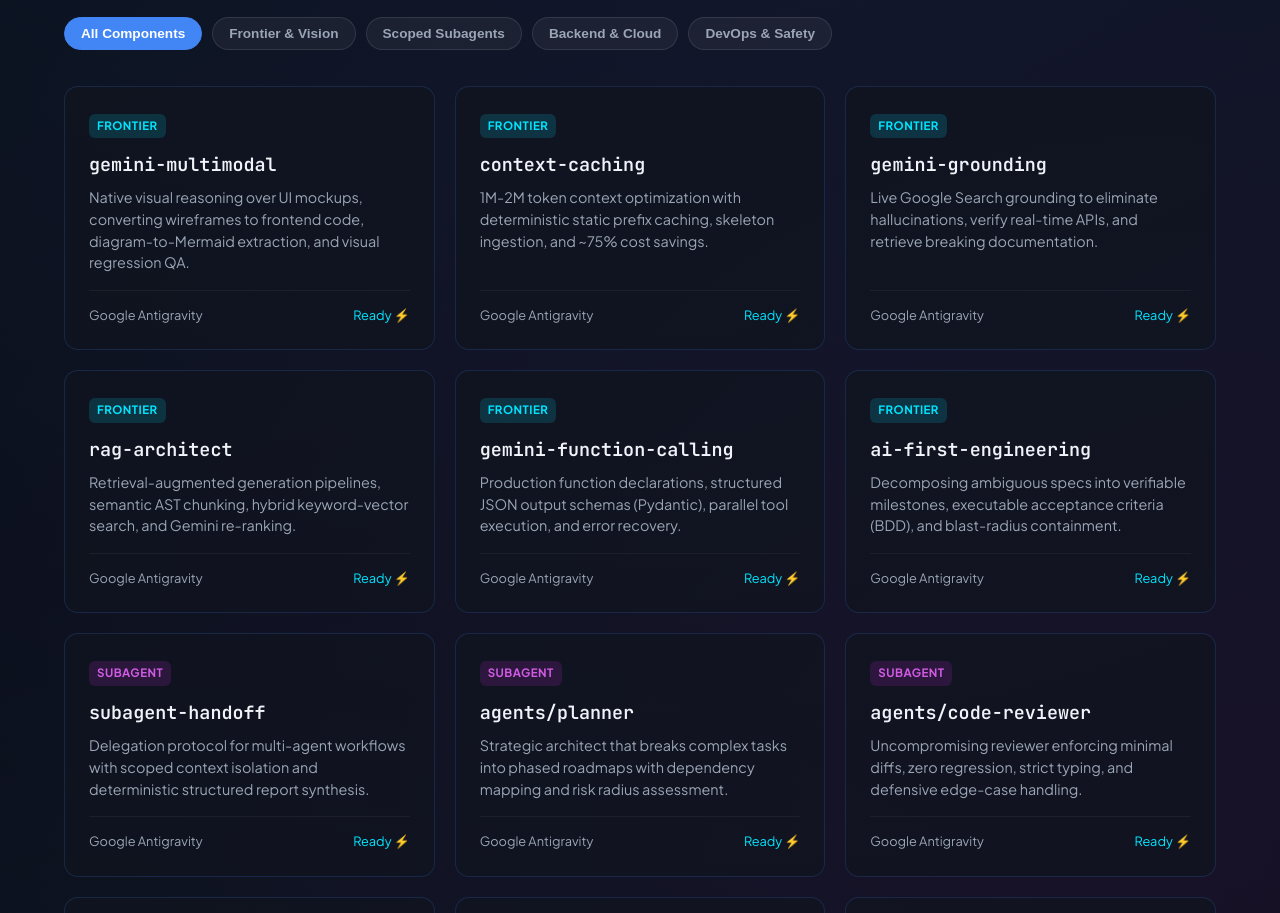
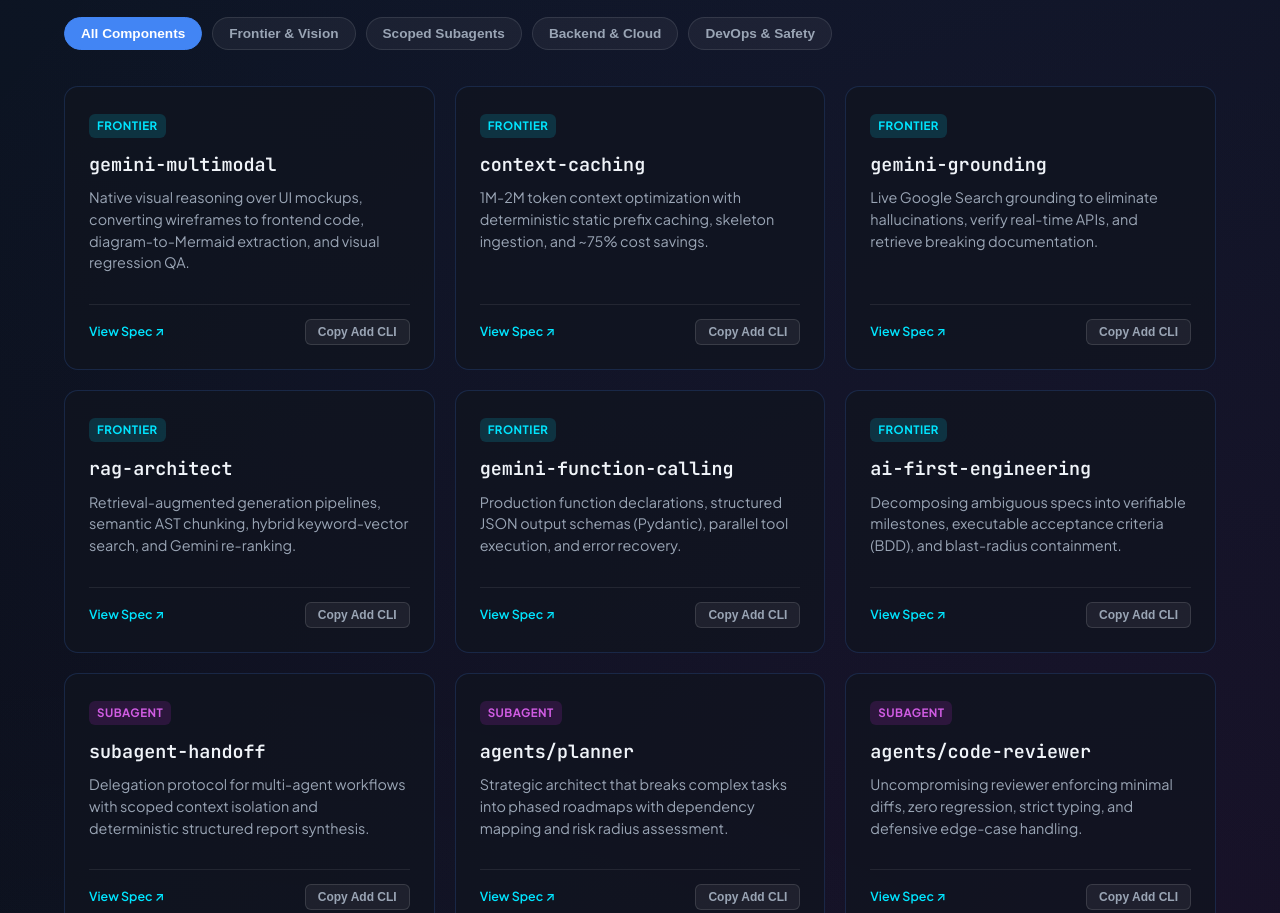
Before and after one commit to salmandev/everything-gemini, a website: page docs/index.html in a window 1280 px wide. Shown: the part 835-1748 px from the top of the page. Drawn offline with Linux system fonts and the light colour scheme.

Commit message:
feat(showcase): add direct GitHub spec links and 1-click copy CLI buttons to skill cards

```diff
--- a/docs/index.html
+++ b/docs/index.html
@@ -337,6 +337,45 @@
       font-size: 0.8rem;
       color: var(--text-muted);
     }
+    .card-actions {
+      display: flex;
+      align-items: center;
+      gap: 10px;
+      margin-top: 14px;
+      padding-top: 14px;
+      border-top: 1px solid rgba(255, 255, 255, 0.08);
+    }
+    .card-btn-view {
+      font-size: 0.78rem;
+      font-weight: 600;
+      color: var(--accent-cyan);
+      text-decoration: none;
+      display: inline-flex;
+      align-items: center;
+      gap: 4px;
+      transition: color 0.2s ease;
+    }
+    .card-btn-view:hover {
+      color: #fff;
+      text-decoration: underline;
+    }
+    .card-btn-copy {
+      background: rgba(255, 255, 255, 0.06);
+      border: 1px solid rgba(255, 255, 255, 0.12);
+      color: var(--text-muted);
+      font-size: 0.75rem;
+      font-weight: 600;
+      padding: 5px 12px;
+      border-radius: 6px;
+      cursor: pointer;
+      margin-left: auto;
+      transition: all 0.2s ease;
+    }
+    .card-btn-copy:hover {
+      background: rgba(255, 255, 255, 0.15);
+      color: var(--text-main);
+      border-color: rgba(255, 255, 255, 0.3);
+    }
 
     /* Footer */
     footer {
@@ -512,6 +551,27 @@
       }
 
       filtered.forEach(item => {
+        let githubUrl = "https://github.com/salmandev/everything-gemini";
+        let addCmd = `everything-gemini add skill ${item.name}`;
+
+        if (item.type === 'subagent' || item.name.startsWith('agents/')) {
+          const agentClean = item.name.replace('agents/', '');
+          githubUrl = `https://github.com/salmandev/everything-gemini/blob/main/agents/${agentClean}.md`;
+          addCmd = `everything-gemini add agent ${agentClean}`;
+        } else if (item.name === 'antigravity-sdk-orchestrator') {
+          githubUrl = `https://github.com/salmandev/everything-gemini/blob/main/plugins/python-ai/skills/antigravity-sdk-orchestrator/SKILL.md`;
+          addCmd = `everything-gemini add skill antigravity-sdk-orchestrator`;
+        } else if (item.name === 'responsive-design') {
+          githubUrl = `https://github.com/salmandev/everything-gemini/blob/main/plugins/web-fullstack/skills/responsive-design/SKILL.md`;
+          addCmd = `everything-gemini add skill responsive-design`;
+        } else if (item.type === 'hook') {
+          githubUrl = `https://github.com/salmandev/everything-gemini/blob/main/hooks/${item.name}/`;
+          addCmd = `everything-gemini install --profile developer`;
+        } else {
+          githubUrl = `https://github.com/salmandev/everything-gemini/blob/main/skills/${item.name}/SKILL.md`;
+          addCmd = `everything-gemini add skill ${item.name}`;
+        }
+
         const card = document.createElement('div');
         card.className = 'card';
         card.innerHTML = `
@@ -520,13 +580,26 @@
             <h3>${item.name}</h3>
             <p>${item.desc}</p>
           </div>
-          <div class="card-footer">
-            <span>Google Antigravity</span>
-            <span style="color: var(--accent-cyan);">Ready ⚡</span>
+          <div class="card-actions">
+            <a href="${githubUrl}" target="_blank" class="card-btn-view">View Spec ↗</a>
+            <button class="card-btn-copy" onclick="copyCardCmd('${addCmd}', this)">Copy Add CLI</button>
           </div>
         `;
         container.appendChild(card);
       });
+    }
+
+    function copyCardCmd(cmd, btn) {
+      navigator.clipboard.writeText(cmd);
+      const original = btn.innerText;
+      btn.innerText = 'Copied! ✔';
+      btn.style.color = '#00e676';
+      btn.style.borderColor = '#00e676';
+      setTimeout(() => {
+        btn.innerText = original;
+        btn.style.color = '';
+        btn.style.borderColor = '';
+      }, 1500);
     }
 
     function filterCategory(cat) {
```
